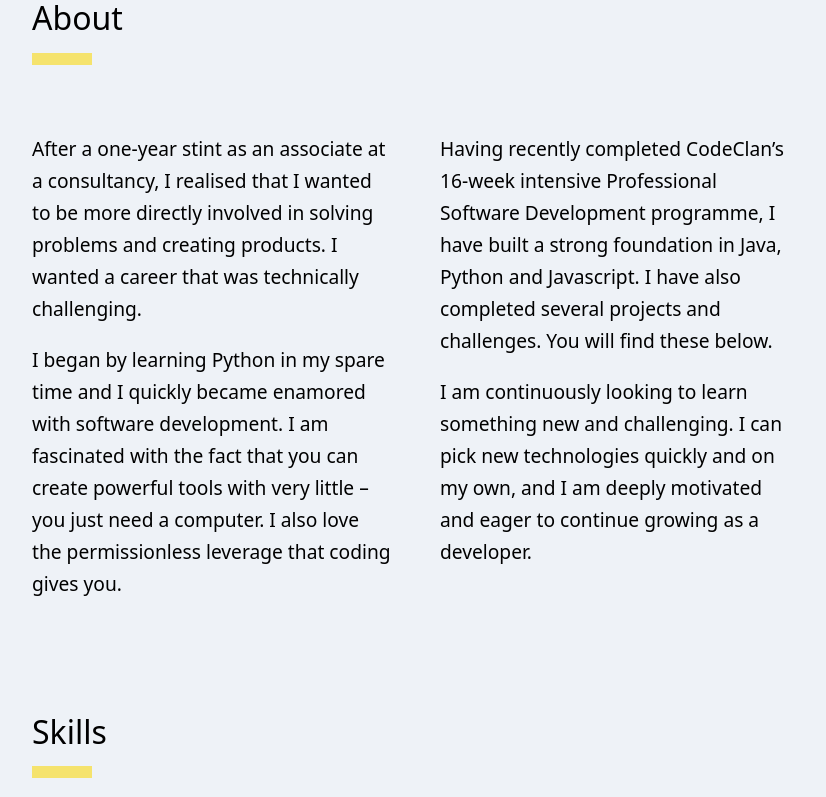
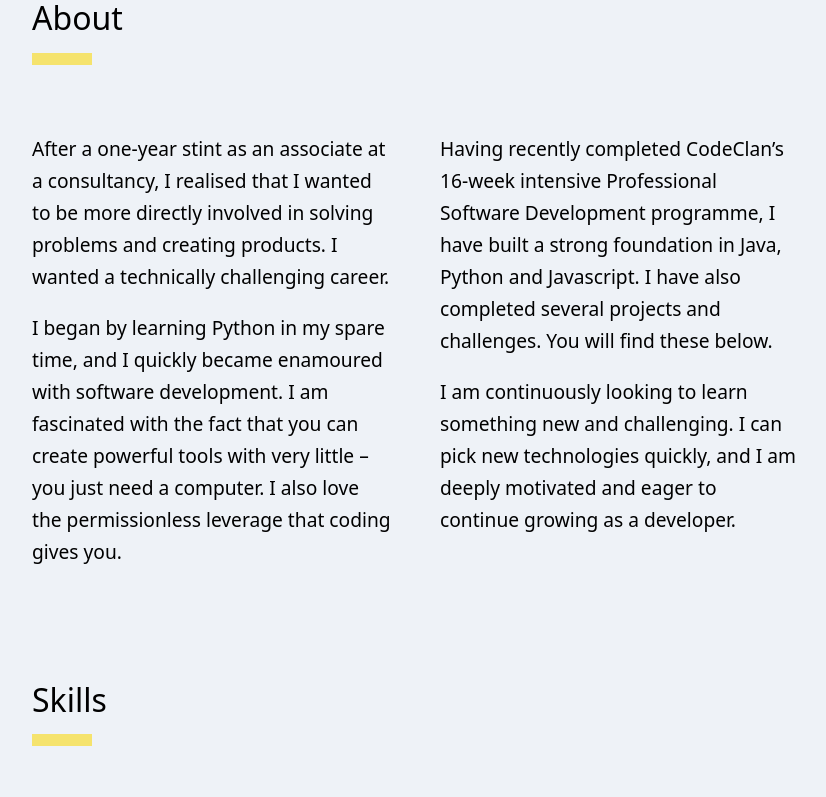
Before and after one commit to palenz/portfolio, a React (Create React App) app: page / in a window 1280 px wide. Shown: the part 492-1289 px from the top of the page, without its empty margins (224-1050 px from the left). Built offline with nearby package versions, Linux system fonts and the light colour scheme.

Commit message:
change bio

```diff
--- a/src/components/about.js
+++ b/src/components/about.js
@@ -7,10 +7,10 @@ const About = () => {
 
         <div class="first-column">
         <p>
-        After a one-year stint as an associate at a consultancy, I realised that I wanted to be more directly involved in solving problems and creating products. I wanted a career that was technically challenging.
+        After a one-year stint as an associate at a consultancy, I realised that I wanted to be more directly involved in solving problems and creating products. I wanted a technically challenging career.
         </p>
         <p>
-        I began by learning Python in my spare time and I quickly became enamored with software development. I am fascinated with the fact that you can create powerful tools with very little – you just need a computer. I also love the permissionless leverage that coding gives you.
+        I began by learning Python in my spare time, and I quickly became enamoured with software development. I am fascinated with the fact that you can create powerful tools with very little – you just need a computer. I also love the permissionless leverage that coding gives you.
         </p>
         </div>
 
@@ -19,7 +19,7 @@ const About = () => {
         Having recently completed CodeClan’s 16-week intensive Professional Software Development programme, I have built a strong foundation in Java, Python and Javascript. I have also completed several projects and challenges. You will find these below.
         </p>
         <p>
-        I am continuously looking to learn something new and challenging. I can pick new technologies quickly and on my own, and I am deeply motivated and eager to continue growing as a developer.
+        I am continuously looking to learn something new and challenging. I can pick new technologies quickly, and I am deeply motivated and eager to continue growing as a developer.
         </p>
         </div>
         </div>
```
